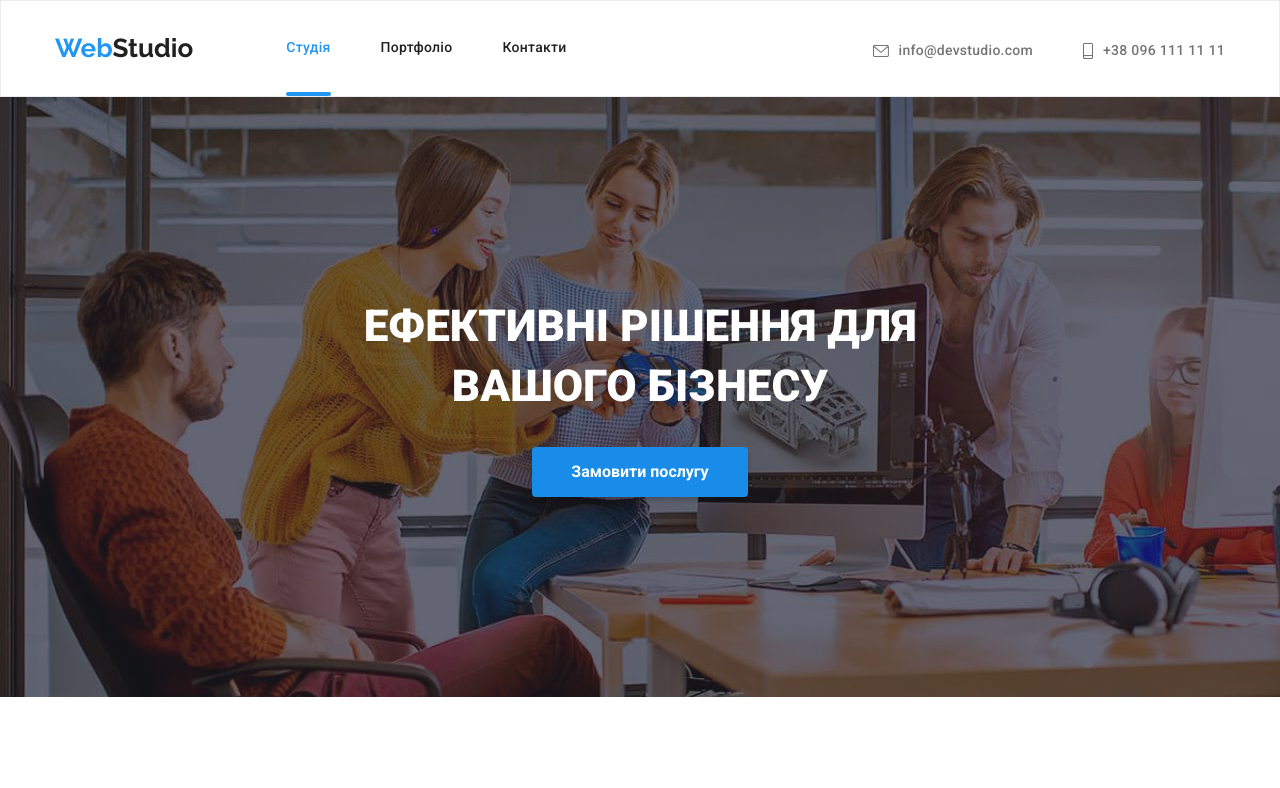
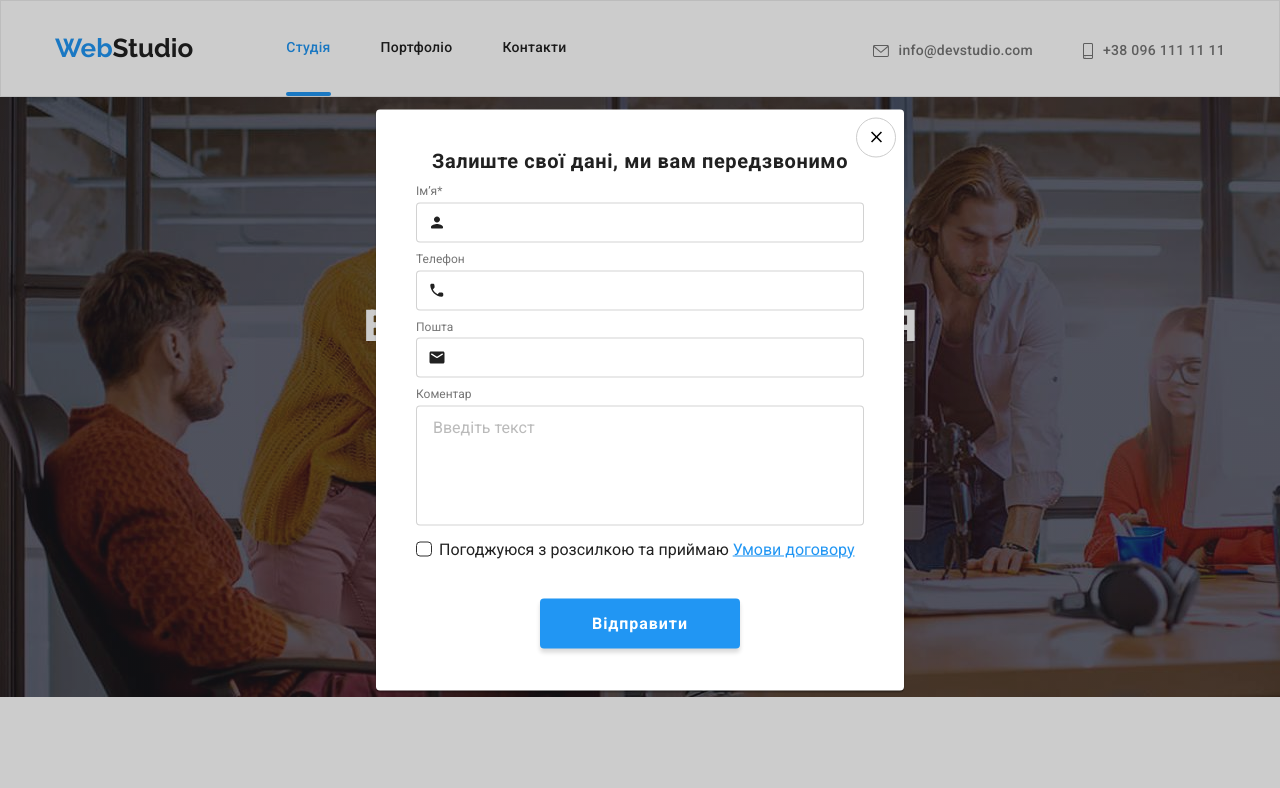
Before and after one commit to YuliiaKon/goit-markup-hw-07, a plain HTML site: page index.html in a window 1280 px wide. Both pictures are taken after a click on the button "Замовити послугу". Shown: the top 788 px of the page. Drawn offline with nearby package versions, Linux system fonts and the light colour scheme.

Commit message:
додала modal.js

```diff
--- a/css/styles.css
+++ b/css/styles.css
@@ -1,4 +1,4 @@
-/*:root {
+:root {
     --primary-text-color: #212121;
     --title-text-color: #757575;
     --accent-color: #2196F3;
@@ -32,8 +32,8 @@
     clip-path: inset(100%);
     clip: rect(0 0 0 0);
     overflow: hidden;
-}*/
-/*
+}
+
 h1,
 h2,
 h3,
@@ -58,9 +58,9 @@ img {
 
 button {
     cursor: pointer;
-}*/
+}
 
-/*
+
 .section {
     padding-top: 94px;
     padding-bottom: 94px;
@@ -73,11 +73,10 @@ button {
     margin-left: auto;
     margin-right: auto;
 }
-*/
 
 
 /* ============ ШАПКА, header ============*/
-/*
+
 .page-header {
     padding-top: 32px;
     padding-bottom: 32px;
@@ -281,9 +280,9 @@ button {
 .cursor {
     cursor: pointer;
 }
-*/
+
 /*============ ГЕРОЙ ============*/
-/*
+
 .hero {
     background-color: #C4C4C4;
     background-image: linear-gradient(rgba(47, 48, 58, 0.4), rgba(47, 48, 58, 0.4)), url(../img/hero-img.jpg);
@@ -342,10 +341,10 @@ button {
 .button-primery:focus {
     color: #FFFFFF;
     background: #188CE8;
-}*/
+}
 
 /*============ НАШІ ПЕРЕВАГИ ============*/
-/*
+
 .our-power {
     padding-bottom: 47px;
 }
@@ -386,10 +385,10 @@ button {
     line-height: 1.71;
     letter-spacing: 0.03em;
 }
-*/
+
 
 /* ============ WHOT-WE-DO ============*/
-/*.whot-we-do {
+.whot-we-do {
     padding-top: 47px;
 }
 
@@ -451,9 +450,9 @@ button {
     color: #FFFFFF;
     padding-top: 27px;
 }
-*/
+
 /*============ НАША КОМАНДА ============*/
-/*
+
 .team {
     background: #F5F4FA;
     padding-top: 47px;
@@ -554,10 +553,9 @@ button {
     fill: #FFFFFF;
 }
 
-*/
 
 /* ============ Постійні клієнти ============*/
-/*
+
 .our-client__title {
     font-weight: 700;
     font-size: 36px;
@@ -614,7 +612,7 @@ button {
 
 
 /*============FILTER в ПОРТФОЛІО============*/
-/*
+
 .site-filter {
     padding-bottom: 47px;
 }
@@ -662,9 +660,9 @@ button {
     background: #2196F3;
     box-shadow: 0px 3px 1px rgba(0, 0, 0, 0.1), 0px 1px 2px rgba(0, 0, 0, 0.08), 0px 2px 2px rgba(0, 0, 0, 0.12);
 }
-*/
+
 /* ============WORK Портфоліо============*/
-/*
+
 .work {
     display: flex;
     column-gap: 30px;
@@ -716,9 +714,9 @@ button {
     letter-spacing: 0.03em;
     color: var(--title-text-color);
 }
-*/
+
 /* ============= МОДАЛЬНІ ВІКНА =============*/
-/*
+
 .work-thumb {
     position: relative;
     overflow: hidden;
@@ -754,7 +752,7 @@ button {
 
 
 /* ============ Футер ============*/
-/*
+
 .footer {
     background: #2F303A;
     text-decoration: none;
@@ -781,7 +779,7 @@ button {
     line-height: 1.19;
     letter-spacing: 0.03em;
 }
-/*
+
 .address {
     font-style: normal;
     text-decoration: none;
@@ -888,7 +886,7 @@ button {
 }
 
 /* ====Підписка====*/
-/*
+
 .subscribe-title {
     font-weight: 700;
     font-size: 14px;
@@ -970,7 +968,7 @@ button {
 
 
 /*========МОДАЛЬНЕ ВІКНО=========*/
-/*.backdrop {
+.backdrop {
     position: fixed;
     top: 0;
     left: 0;
@@ -1042,10 +1040,10 @@ button {
 .modal-close-btn:focus .modal-close-icon {
     fill: #2196F3;
 }
-*/
+
 
 /*=========ФОРМА=======*/
-/*.modal-caption {
+.modal-caption {
 
     font-weight: 700;
     font-size: 20px;
@@ -1197,5 +1195,4 @@ button {
 .modal-form-btn:focus {
     background-color: #188CE8;
 }
-*/
 /*=====Footer subscribe======*/
--- /dev/null
+++ b/js/modal.js
@@ -0,0 +1,14 @@
+(() => {
+  const refs = {
+    openModalBtn: document.querySelector("[data-modal-open]"),
+    closeModalBtn: document.querySelector("[data-modal-close]"),
+    modal: document.querySelector("[data-modal]"),
+  };
+
+  refs.openModalBtn.addEventListener("click", toggleModal);
+  refs.closeModalBtn.addEventListener("click", toggleModal);
+
+  function toggleModal() {
+    refs.modal.classList.toggle("is-hidden");
+  }
+})();
```
Also changed, not shown: portfolio.html (+1 -1 lines).
